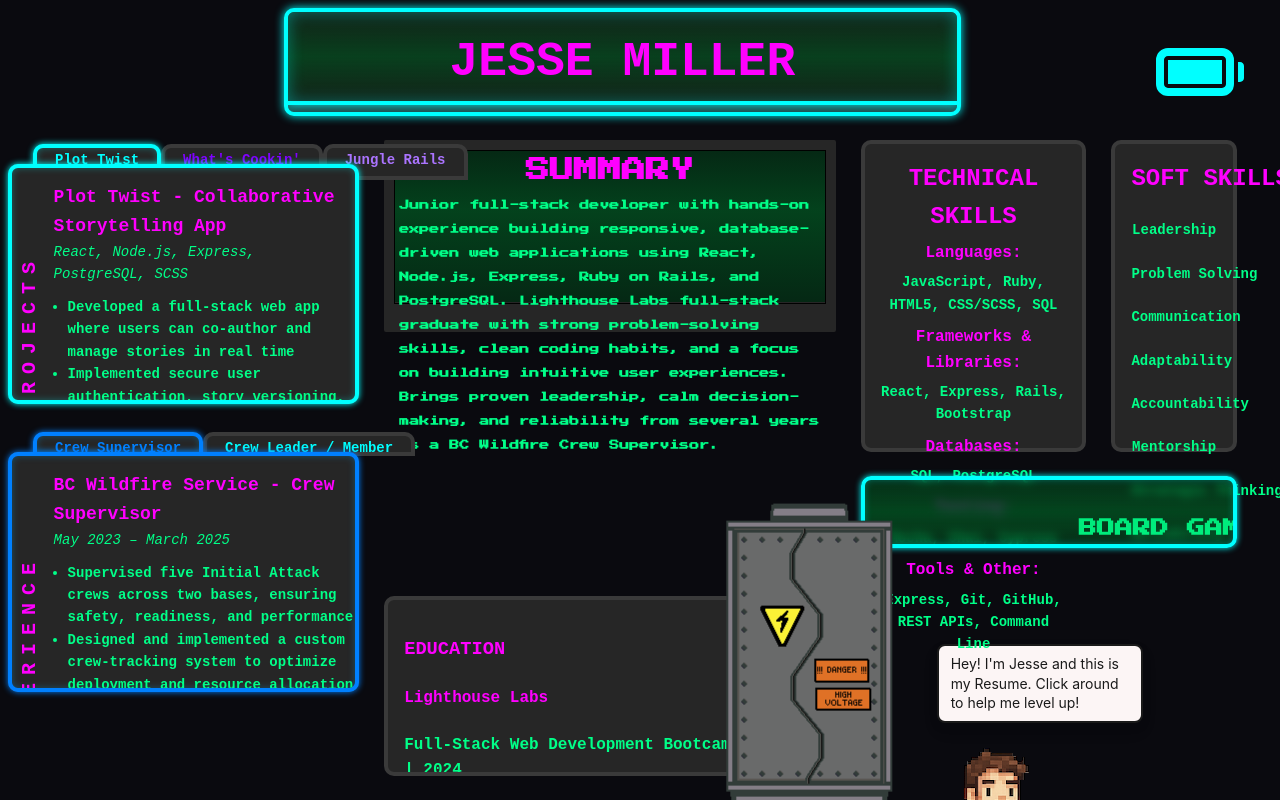
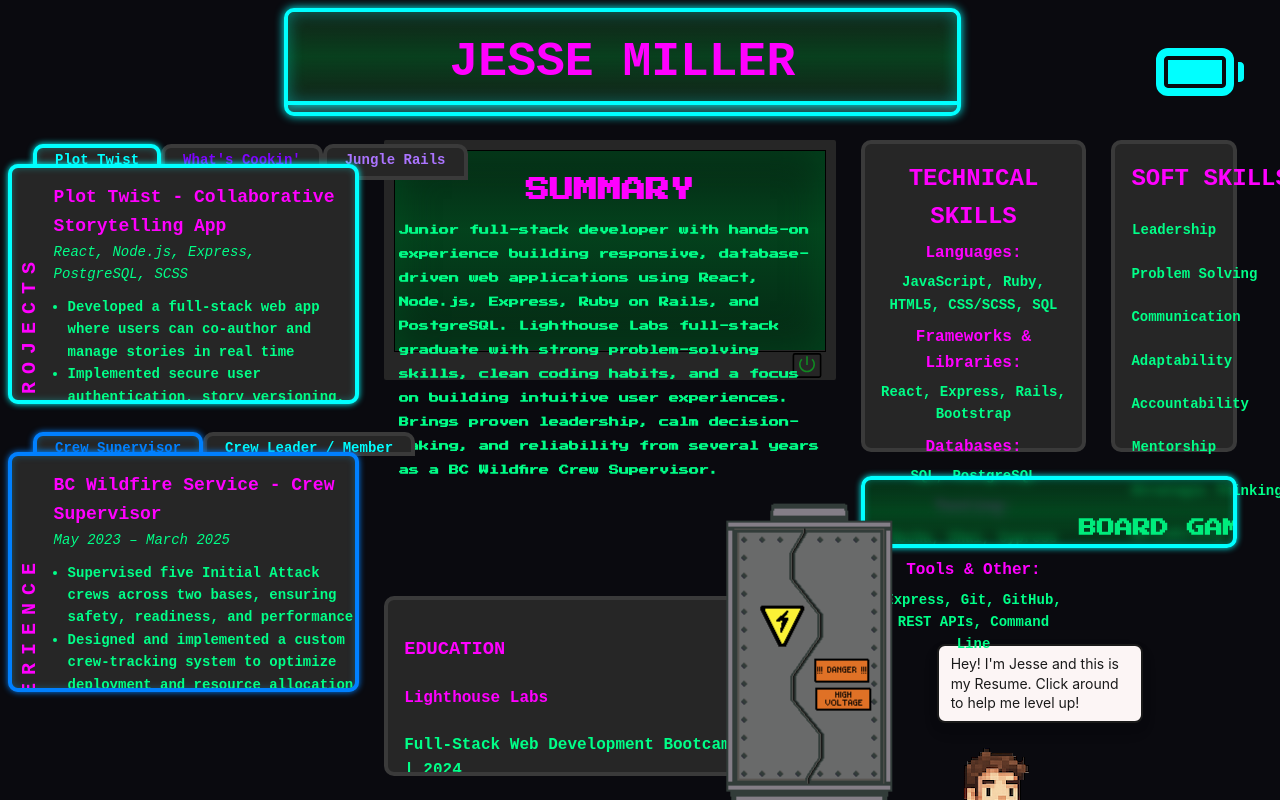
Before and after one commit to Jesse-D-Miller/webDevResume, a React (Vite) app: page / in a window 1280 px wide. Both pictures are taken after a click on the element 1200 px from the left and 75 px from the top of the page. Shown: the top 800 px of the page. Built offline with nearby package versions, Linux system fonts and the light colour scheme.

Commit message:
power button and keyframe animations complete and looking really good for summary section

```diff
--- a/src/App.css
+++ b/src/App.css
@@ -421,7 +421,7 @@
 }
 .cyber-resume .box-2 {
   grid-column: 16 / span 18;
-  grid-row: 12 / span 16;
+  grid-row: 12 / span 20;
   animation-delay: 3s;
 }
 .cyber-resume .box-3,
@@ -525,6 +525,7 @@
     rgba(2, 83, 34, 0.6) 40%,
     rgba(2, 83, 34, 0) 100%
   );
+  box-shadow: inset 0 0 40px rgba(2, 83, 34, 0.7);
 }
 .cyber-resume .box-2:hover {
   animation: greenLinesScroll 1s ease-in-out both !important;
@@ -534,12 +535,13 @@
   font-family: "Press Start 2P", monospace;
   border: #000000 solid 1px;
   height: 100%;
+  position: relative;
 }
 
 .cyber-resume .summary-section h3 {
   font-size: var(--text-2xl);
   text-align: center;
-  padding: 0;
+  padding: 20px 0 5px 0;
   margin: 0;
 }
 .cyber-resume .summary-section p {
@@ -548,6 +550,43 @@
   padding: var(--space-1);
   margin: 0;
   line-height: var(--space-6);
+}
+
+.power-btn {
+  position: absolute;
+  bottom: -30px;
+  right: 0px;
+  margin: 0;
+  padding: 0 4px;
+  border: #000000 solid 2px;
+  border-radius: 3px;
+  background: #262626;
+  color: #02c31fa1;
+  scale: 0.8;
+}
+
+.power-btn:hover {
+  filter: brightness(1.2);
+}
+
+.power-btn:active {
+  filter: brightness(0.8);
+}
+
+.cyber-resume .box-2 .summary-section.powered-off {
+ background: #000000;
+}
+
+.cyber-resume .box-2 .summary-section .summary-content.powered-on {
+  animation: powerOn 0.5s ease forwards !important;
+}
+
+.cyber-resume .box-2 .summary-section .summary-content.powered-off {
+  animation: powerOff 0.5s ease forwards !important;
+}
+
+.cyber-resume .box-2 .summary-section.powered-off .power-btn svg {
+  animation: powerButtonSTBFlash 2s ease infinite;
 }
 
 /* ================================================= Summary =================================================*/
@@ -864,21 +903,30 @@
 /*================================================== Battery ==================================================*/
 /*================================================= Keyframes =================================================*/
 
+@keyframes powerButtonSTBFlash {
+  0% {
+    color: #db0202;
+  }
+  50% {
+    color: #8383833f;
+  }
+  100%{
+    color: #db0202;
+  }
+}
+
 @keyframes powerOn {
   0% {
     opacity: 0;
     transform: scale(0.95);
-    box-shadow: 0 0 50px rgba(0, 255, 0, 0.1);
   }
   60% {
     opacity: 1;
     transform: scale(1.01);
-    box-shadow: 0 0 50px rgba(0, 255, 0, 0.3);
   }
   100% {
     opacity: 1;
     transform: scale(1);
-    box-shadow: 0 0 50px rgba(0, 255, 0, 0);
   }
 }
 @keyframes powerOff {
--- a/src/components/resume/CyberResume.jsx
+++ b/src/components/resume/CyberResume.jsx
@@ -63,7 +63,7 @@ function CyberResume({ resumeData, theme }) {
       </div>
 
       <div className="box-2">
-        <SummarySection resumeData={resumeData} />
+        <SummarySection resumeData={resumeData} theme={theme}/>
       </div>
 
       <div className="project-tabs-row">
--- a/src/components/resume/SummarySection.jsx
+++ b/src/components/resume/SummarySection.jsx
@@ -1,8 +1,33 @@
-function SummarySection({ resumeData }) {
+import { useState } from "react";
+
+function SummarySection({ resumeData, theme }) {
+  const [isPowered, setIsPowered] = useState(true);
+
   return (
-    <section className="summary-section">
-      <h3>SUMMARY</h3>
-      <p>{resumeData.summary}</p>
+    <section
+      className={`summary-section${isPowered ? " powered-on" : " powered-off"}`}
+    >
+      {theme === "cyber" && (
+        <button
+          className="power-btn"
+          onClick={() => setIsPowered((prev) => !prev)}
+          aria-label="Power On"
+        >
+          <svg
+            xmlns="http://www.w3.org/2000/svg"
+            height="24px"
+            viewBox="0 -960 960 960"
+            width="24px"
+            fill="currentColor"
+          >
+            <path d="M480-80q-83 0-156-31.5T197-197q-54-54-85.5-127T80-480q0-84 31.5-156.5T197-763l56 56q-44 44-68.5 102T160-480q0 134 93 227t227 93q134 0 227-93t93-227q0-67-24.5-125T707-707l56-56q54 54 85.5 126.5T880-480q0 83-31.5 156T763-197q-54 54-127 85.5T480-80Zm-40-360v-440h80v440h-80Z" />
+          </svg>
+        </button>
+      )}
+      <div className={`summary-content${isPowered ? " powered-on" : " powered-off"}`}>
+        <h3>SUMMARY</h3>
+        <p>{resumeData.summary}</p>
+      </div>
     </section>
   );
 }
```
